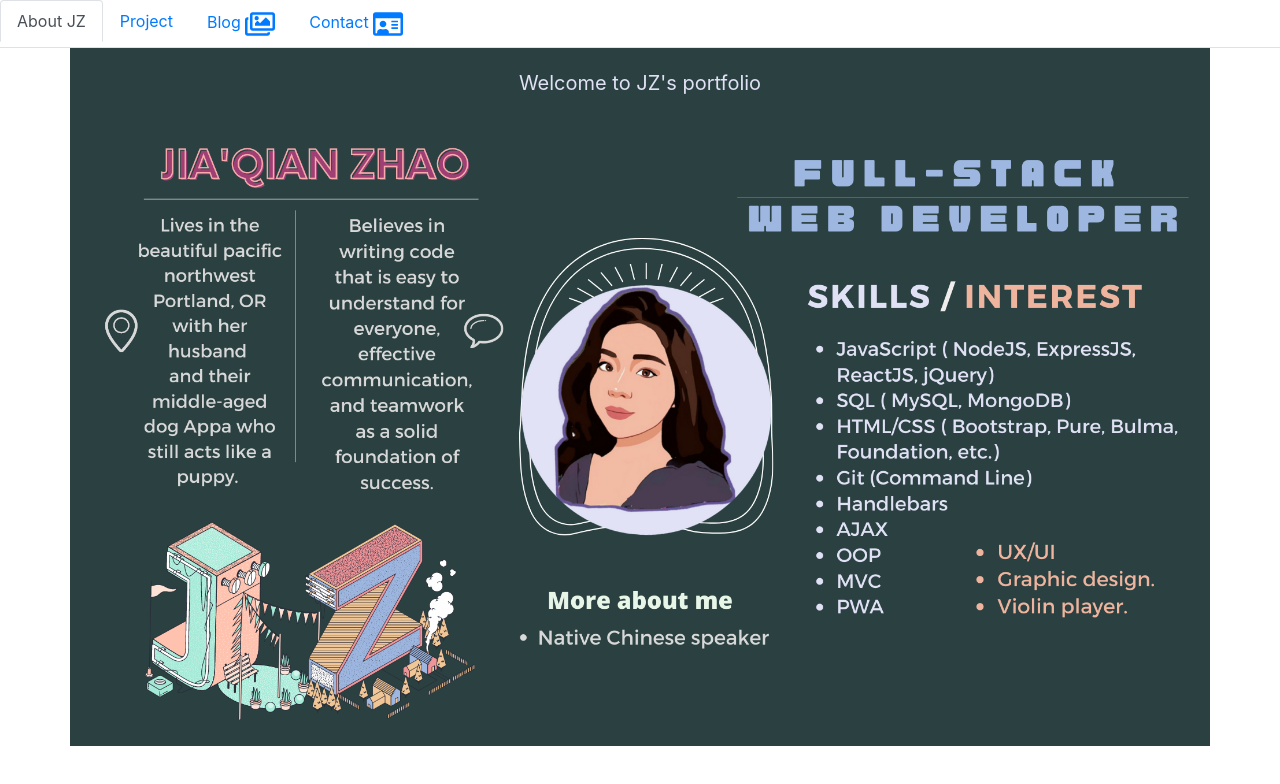
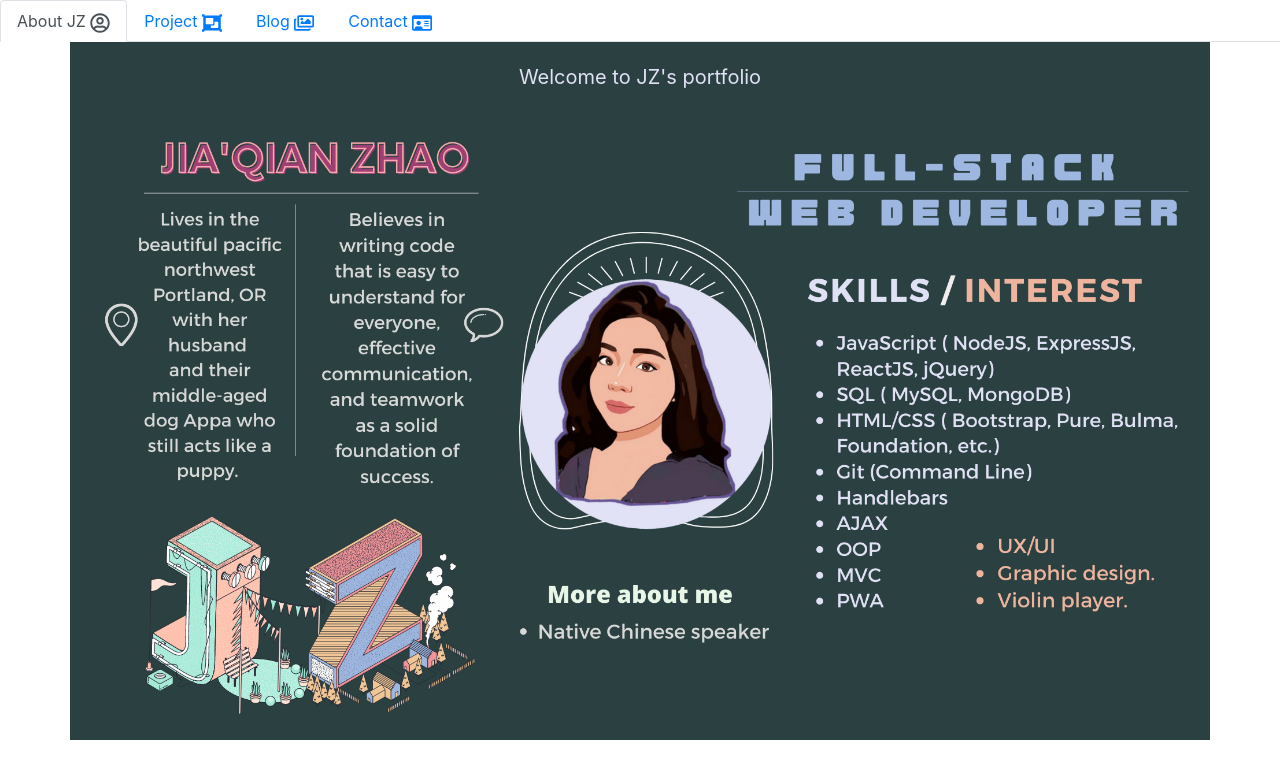
Before and after one commit to JZSweet/JZ-Portfolio, a React (Create React App) app: page / in a window 1280 px wide. Shown: the top 784 px of the page. Built offline with nearby package versions, Linux system fonts and the light colour scheme.

Commit message:
add more icon to navbar

```diff
--- a/src/components/NavTabs.js
+++ b/src/components/NavTabs.js
@@ -1,5 +1,5 @@
 import React from "react";
-import { FaRegIdCard, FaRegImages } from "react-icons/fa";
+import { FaRegIdCard, FaRegImages, FaObjectGroup, FaRegUserCircle } from "react-icons/fa";
 
 function NavTabs(props) {
   return (
@@ -10,7 +10,7 @@ function NavTabs(props) {
           onClick={() => props.handlePageChange("About")}
           className={props.currentPage === "About" ? "nav-link active" : "nav-link"}
         >
-          About JZ
+          About JZ <FaRegUserCircle size={20} />
         </a>
       </li>
       <li className="nav-item">
@@ -19,7 +19,7 @@ function NavTabs(props) {
           onClick={() => props.handlePageChange("Project")}
           className={props.currentPage === "Project" ? "nav-link active" : "nav-link"}
         >
-          Project
+          Project <FaObjectGroup size={20} />
         </a>
       </li>
       <li className="nav-item">
@@ -28,7 +28,7 @@ function NavTabs(props) {
           onClick={() => props.handlePageChange("Blog")}
           className={props.currentPage === "Blog" ? "nav-link active" : "nav-link"}
         >
-          Blog <FaRegImages size={30} />
+          Blog <FaRegImages size={20} />
         </a>
       </li>
       <li className="nav-item">
@@ -37,7 +37,7 @@ function NavTabs(props) {
           onClick={() => props.handlePageChange("Contact")}
           className={props.currentPage === "Contact" ? "nav-link active" : "nav-link"}
         >
-          Contact <FaRegIdCard size={30} />
+          Contact <FaRegIdCard size={20} />
         </a>
       </li>
     </ul>
```
